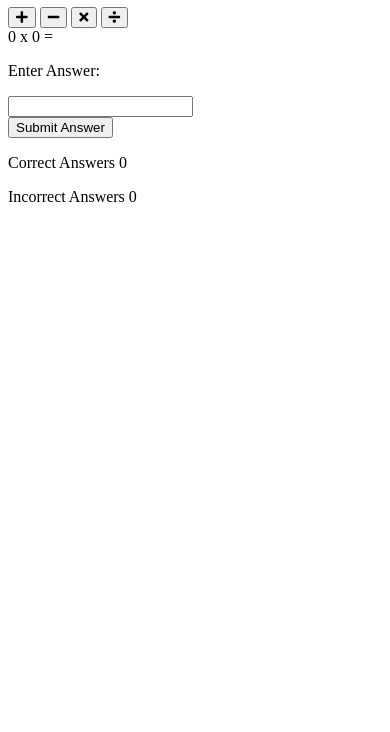
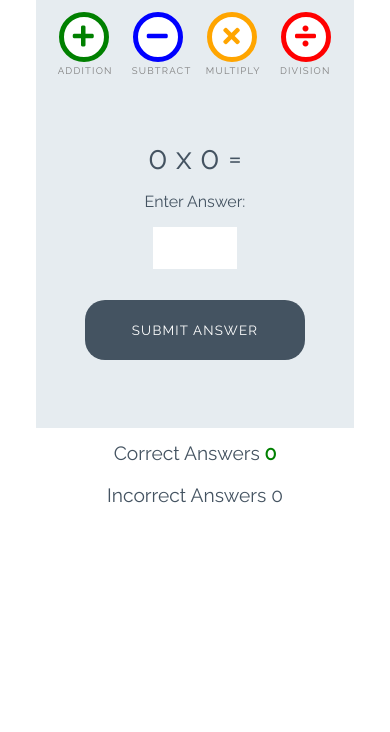
Before and after one commit to noeldugg/LOvemaths, a plain HTML site: page index.html in a window 390 px wide. Shown: the part 112-844 px from the top of the page. Drawn offline with Linux system fonts and the light colour scheme.

Commit message:
Add html structure to controls area

```diff
--- a/assets/css/style.css
+++ b/assets/css/style.css
@@ -1 +1,248 @@
 body {
+    background-color: white;
+    font-family: "Raleway", sans-serif;
+    color: #445361;
+    text-align: center;
+}
+
+/* --------- Heading */
+
+.heading {
+    text-align: center;
+    font-size: 2.5rem;
+}
+
+.logo {
+    height: 40px;
+    padding-right: 5px;
+}
+
+/* --------- Game layout */
+
+.game-area {
+    background-color: #E6ECF0;
+    box-sizing: border-box;
+    width: 85%;
+    height: 65vh;
+    max-height: 450px;
+    max-width: 830px;
+    margin-left: auto;
+    margin-right: auto;
+    padding: 1%;
+}
+
+.question-area {
+    width: 50%;
+    font-size: 2rem;
+    margin: auto;
+    padding: 50px 0;
+}
+
+.question-area span {
+    padding: 0 15px;
+}
+
+.score-area {
+    margin: 5px auto;
+    width: 60%;
+    font-size: 1.2rem;
+}
+
+.controls-area {
+    width: 85%;
+    margin: 30px auto;
+}
+
+#score {
+    color: green;
+    font-weight: bold;
+}
+
+#incorrect {
+    color: red;
+    font-weight: bold;
+}
+
+.answer-message {
+    display: none;
+    font-size: 1rem;
+}
+
+#answer-box {
+    border: none;
+    color: #445361;
+    display: inline-block;
+    height: 40px;
+    width: 80px;
+    font-size: 1.2rem;
+}
+
+.scores {
+    display: inline-block;
+    padding: 25px;
+}
+
+/* --------- Buttons */
+
+.btn {
+    width: 220px;
+    height: 60px;
+    font-family: "Raleway", sans-serif;
+    text-transform: uppercase;
+    letter-spacing: 1.2px;
+    color: white;
+}
+
+.btn:focus {
+    outline: none;
+}
+
+.btn--big {
+    padding-top: 10px;
+    border-radius: 50%;
+    background-color: white;
+    border: 10px solid;
+    width: 100px;
+    height: 100px;
+    font-size: 3.2rem;
+    margin: 0 30px;
+    transition: all 0.5s;
+}
+.btn--big:after{
+    content: attr(data-type);
+    font-size: 1rem;
+    color: grey;
+    position: relative;
+    left: 0.5em;
+}
+.btn--blue {
+    border-color: blue;
+    color: blue;
+}
+
+.btn--blue:active,
+.btn--blue:hover {
+    background-color: darkblue;
+    color: white;
+}
+
+.btn--orange {
+    border-color: orange;
+    color: orange;
+}
+
+.btn--orange:active,
+.btn--orange:hover {
+    background-color: darkorange;
+    color: white;
+}
+
+.btn--red {
+    border-color: red;
+    color: red;
+}
+
+.btn--red:active,
+.btn--red:hover {
+    background-color: darkred;
+    color: white;
+}
+
+.btn--green {
+    border-color: green;
+    color: green;
+}
+
+.btn--green:active,
+.btn--green:hover {
+    background-color: darkgreen;
+    color: white;
+}
+
+.btn--gray {
+    margin-top: 25px;
+    background-color: #445361;
+    border: 1px transparent;
+    border-radius: 20px;
+}
+
+.btn--gray:active,
+.btn--gray:hover {
+    background-color: #0d1013;
+}
+
+/* --------- Media queries */
+
+@media (max-width: 414px) {
+    .controls-area {
+        width: 100%;
+    }
+
+    .btn--big {
+        margin: 0 10px;
+        padding: 5px;
+        border: 5px solid;
+        width: 50px;
+        height: 50px;
+        font-size: 1.5rem;
+    }
+
+    .btn--big::after {
+        font-size: 0.6rem;
+        left: -0.7rem;
+    }
+
+    .question-area {
+        padding: 10% 0;
+        width: 100%;
+    }
+
+    .question-area span {
+        padding: 0;
+    }
+
+    .answer-message {
+        display: block;
+    }
+
+    #answer-box {
+        display: block;
+        margin: 0 auto;
+    }
+    .btn--gray {
+        margin-top: 0;
+    }
+
+    .score-area {
+        width: 100%;
+    }
+
+    .scores {
+        margin: 0.5em auto;
+        display: block;
+        padding: 5px;
+    }
+
+    .heading {
+        font-size: 2rem;
+    }
+}
+
+@media (max-width: 320px) {
+    .game-area {
+        height: 70vh;
+    }
+
+    .controls-area {
+        width: 75%;
+        margin: 10px auto;
+    }
+
+    .btn--big {
+        margin: 10px 10px;
+    }
+    .question-area {
+        padding: 10px 0;
+    }
+
+}
--- a/index.html
+++ b/index.html
@@ -15,10 +15,10 @@
 
    <div class="game-area">
     <div class="controls-area">
-        <button class="btn btn--big btn--green"><i class="fas fa-plus"></i></button>
-        <button class="btn btn--big btn--blue"><i class="fas fa-minus"></i></button>
-        <button class="btn btn--big btn--orange"><i class="fas fa-times"></i></button>
-        <button class="btn btn--big btn--red"><i class="fas fa-divide"></i></button>
+        <button data-type="addition" class="btn btn--big btn--green"><i class="fas fa-plus"></i></button>
+        <button data-type="subtract" class="btn btn--big btn--blue"><i class="fas fa-minus"></i></button>
+        <button data-type="multiply" class="btn btn--big btn--orange"><i class="fas fa-times"></i></button>
+        <button data-type="division" class="btn btn--big btn--red"><i class="fas fa-divide"></i></button>
     </div>
     <div class="question-area">
         <span id="operand1">
@@ -31,7 +31,7 @@
         <p class="answer-message">Enter Answer: </p>
         <input id="answer-box" type="number">
     </div>
-    <button class="btn btn--gray">Submit Answer</button>
+    <button data-type="submit" class="btn btn--gray">Submit Answer</button>
 
    </div>
    <div class="score-area">
```
